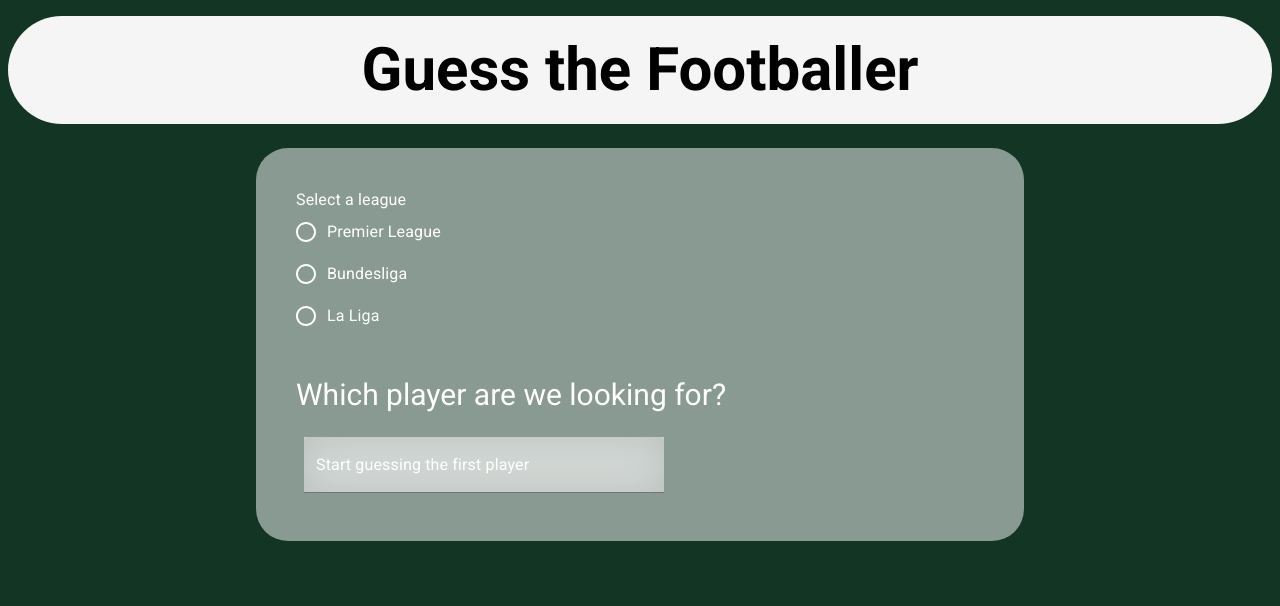
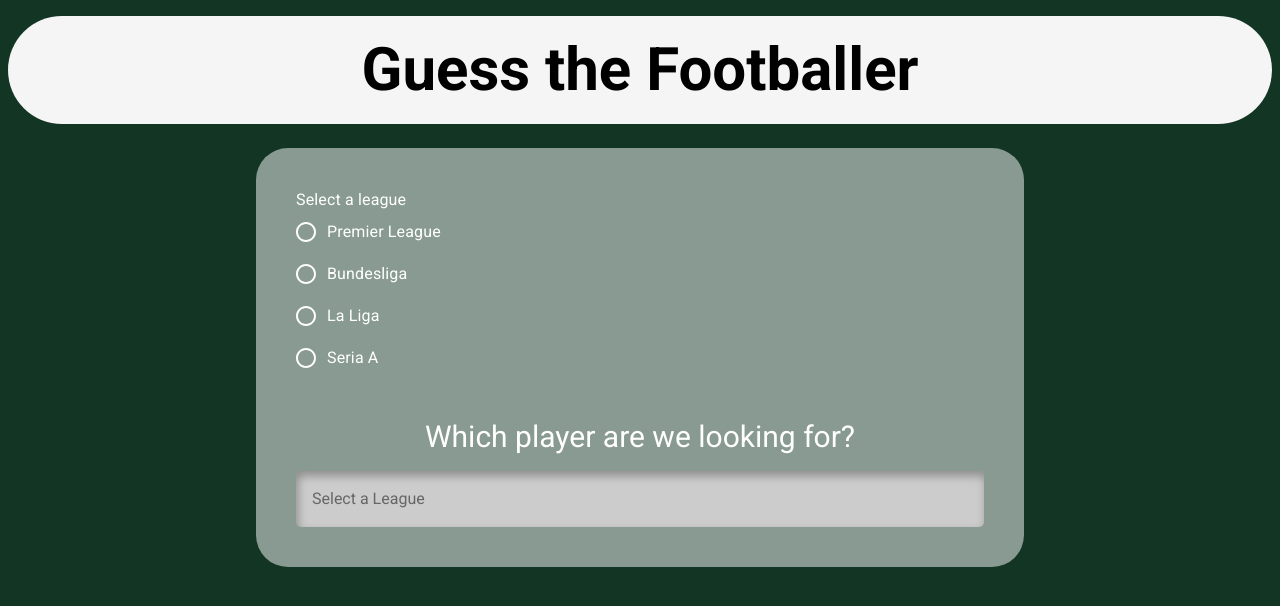
Before and after one commit to KevinRuangrad/guessthefotballer, a React (Vite) app in the folder my-app/: page / in a window 1280 px wide. Shown: the top 606 px of the page. Built offline with nearby package versions, Linux system fonts and the light colour scheme.

Commit message:
Fixed searchbar results

```diff
--- a/my-app/src/components/Game.jsx
+++ b/my-app/src/components/Game.jsx
@@ -4,14 +4,13 @@
 import FormControlLabel from "@mui/material/FormControlLabel";
 import FormControl from "@mui/material/FormControl";
 import FormLabel from "@mui/material/FormLabel";
-import Box from "@mui/material/Box";
-import TextField from "@mui/material/TextField";
 
 const GuessThePlayer = () => {
   const [league, setLeague] = useState("");
   const [randomPlayer, setRandomPlayer] = useState(null);
   const [players, setPlayers] = useState([]);
   const [filteredPlayers, setFilteredPlayers] = useState([]);
+  const [isLeagueSelected, setIsLeagueSelected] = useState(false);
 
   useEffect(() => {
     if (league) {
@@ -41,13 +40,14 @@
 
   const handleLeagueChange = (event) => {
     setLeague(event.target.value);
+    setIsLeagueSelected(true);
   };
 
   const handleInputChange = (event) => {
-    const searchText = event.target.value.toLowerCase();
+    const searchText = event.target.value.toLowerCase().normalize("NFD").replace(/[\u0300-\u036f]/g, "");
     if (searchText.length >= 3) {
       const filtered = players.filter(player =>
-        player.name.toLowerCase().includes(searchText)
+        player.name.toLowerCase().normalize("NFD").replace(/[\u0300-\u036f]/g, "").includes(searchText)
       );
       setFilteredPlayers(filtered);
     } else {
@@ -96,35 +96,46 @@
               label="La Liga"
               sx={{ color: "white" }}
             />
+            <FormControlLabel
+              value="SA"
+              control={<Radio sx={{ color: "white" }} />}
+              label="Seria A"
+              sx={{ color: "white" }}
+            />
           </RadioGroup>
         </FormControl>
-        <h2 className="text-3xl pt-10">Which player are we looking for?</h2>
-        <Box
-          className="pt-4"
-          component="form"
-          sx={{ "& > :not(style)": { m: 1, width: "40ch" } }}
-          noValidate
-          autoComplete="off"
-        >
-          <TextField
-            className="backdrop-blur-intense"
-            id="filled-basic"
-            label="Start guessing the first player"
-            variant="filled"
-            InputProps={{
-              style: { color: "white" },
+        <h2 className="text-3xl pt-10 text-center mb-4">Which player are we looking for?</h2>
+        <form className="flex justify-center relative w-full">
+          <input
+            type="text"
+            autoComplete="off"
+            name="text"
+            className="input w-full"
+            placeholder={isLeagueSelected ? "Search for a player" : "Select a League"}
+            onChange={handleInputChange}
+            readOnly={!isLeagueSelected}
+            onBlur={() => setFilteredPlayers([])}
+            onFocus={(event) => {
+              if (event.target.value.length >= 3) {
+                const searchText = event.target.value.toLowerCase().normalize("NFD").replace(/[\u0300-\u036f]/g, "");
+                const filtered = players.filter(player =>
+                  player.name.toLowerCase().normalize("NFD").replace(/[\u0300-\u036f]/g, "").includes(searchText)
+                );
+                setFilteredPlayers(filtered);
+              }
             }}
-            InputLabelProps={{
-              style: { color: "white" },
-            }}
-            onChange={handleInputChange}
           />
-          {filteredPlayers.map(player => (
-            <div key={player.id}>
-              <p>Player: {player.name}</p>
+          {filteredPlayers.length > 0 && (
+            <div className="absolute top-full left-0 right-0 bg-white text-black z-10 max-h-60 overflow-y-auto input">
+              {filteredPlayers.map(player => (
+                <div key={player.id} className="p-2 border-b border-gray-300 flex items-center">
+                  <img src={player.crest} alt={`${player.name} club crest`} className="h-[40px] mr-2" />
+                  <p>{player.name}</p>
+                </div>
+              ))}
             </div>
-          ))}
-        </Box>
+          )}
+        </form>
       </div>
     </div>
   );
--- a/my-app/src/index.css
+++ b/my-app/src/index.css
@@ -24,3 +24,25 @@
   backdrop-filter: blur(20px);
   background-color: rgba(255, 255, 255, 0.5); /* Semi-transparent background */
 }
+
+
+.input {
+  border: none;
+  outline: none;
+  border-radius: 5px;
+  padding: 1em;
+  background-color: #ccc;
+  box-shadow: inset 2px 5px 10px rgba(0,0,0,0.3);
+  transition: 300ms ease-in-out;
+  color: black;
+}
+
+.input:focus {
+  background-color: white;
+  color: black;
+}
+
+.input div:hover {
+  background-color: white;
+  color: black;
+}
```
